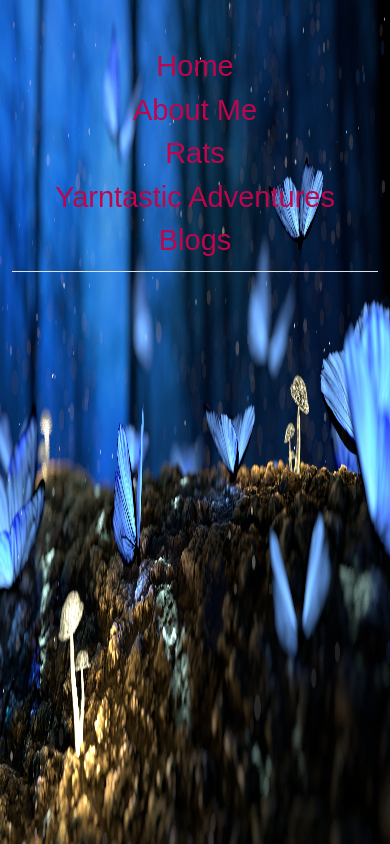
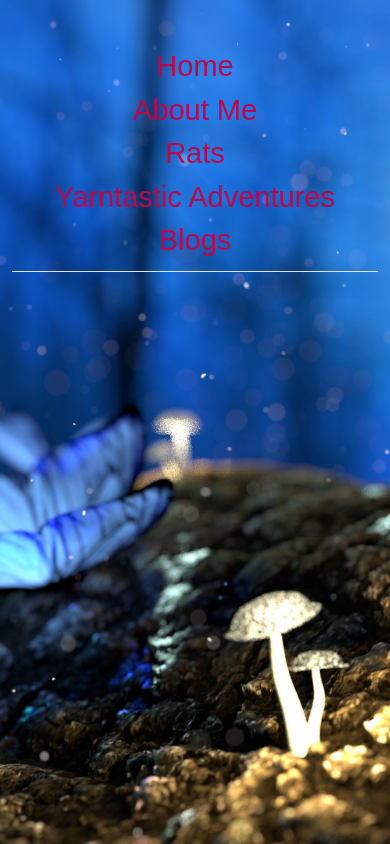
Before and after one commit to AlanaRosen/portfolio_website_python, a Flask app: page / in a window 390 px wide. Run offline with Flask 2, Linux system fonts and the light colour scheme; some libraries are stand-ins or nearby versions.

Commit message:
prevent home backgroung img squishing in mobile

```diff
--- a/static/css/styles-home.css
+++ b/static/css/styles-home.css
@@ -1,6 +1,6 @@
 body {
     background-image: url("/static/img/butterflies_and_shrooms.jpg");
-    background-size: 100% 100%;
+    background-size: cover;
     background-color: black;
     background-repeat: no-repeat;
     background-attachment: fixed;
```
